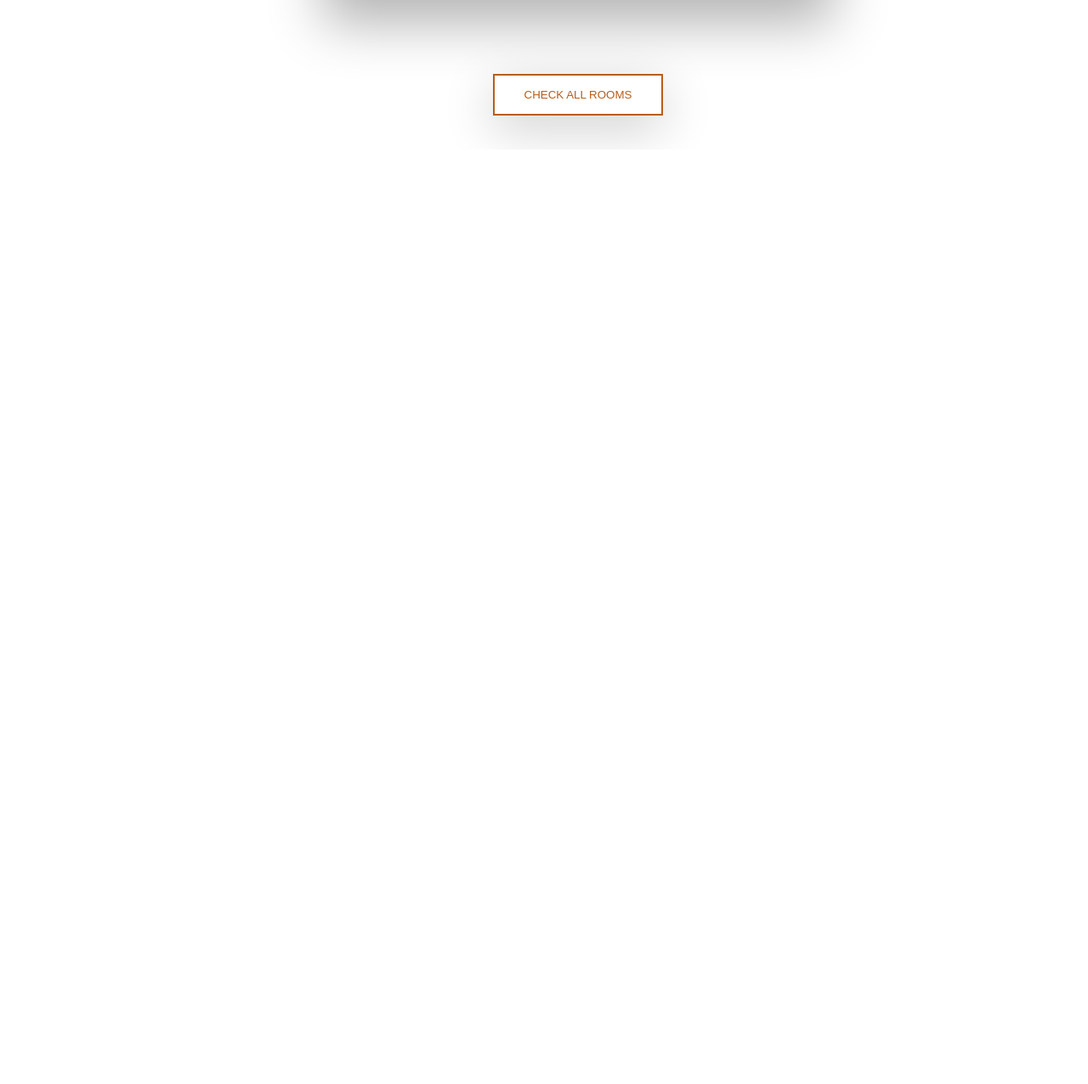
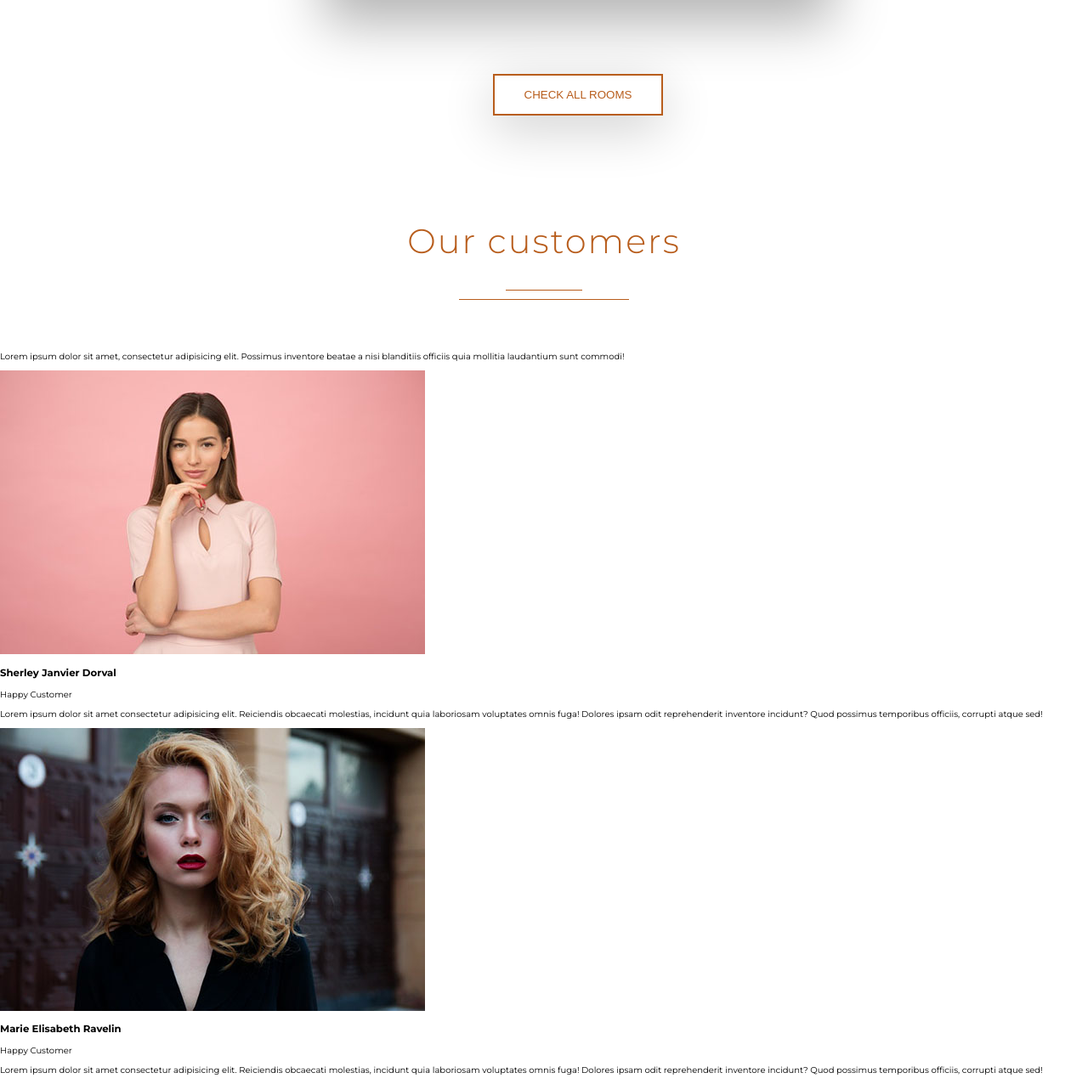
Before and after one commit to rudyNK/grandhotel, a plain HTML site: page index.html in a window 1280 px wide. Shown: the part 4551-5827 px from the top of the page at 85% size. Before the commit the page ends 4727 px from the top, so only its background shows below. Drawn offline with Linux system fonts and the light colour scheme.

Commit message:
Markup for the customers section done

```diff
--- a/index.html
+++ b/index.html
@@ -227,5 +227,51 @@
 
 
 <!-- End of Rooms -->
+
+<!-- customers -->
+<section class="customers">
+    <div class="common-header">
+        <h1 class="common-heading">Our customers</h1>
+          <div class="underline">
+              <div class="small-underline"></div>
+              <div class="big-underline"></div>
+            </div>
+      </div>
+      <p class="customers-paragraph">Lorem ipsum dolor sit amet,
+        consectetur adipisicing elit. Possimus inventore beatae
+         a nisi blanditiis officiis quia mollitia laudantium sunt commodi!</p>
+
+          <div class="customers-card-wrapper">
+            <div class="customer-card">
+              <div class="customer-image-wrapper">
+                <img src="img/customer-1.jpeg" class="customer-image">
+              </div>
+                  <div class="customer-info">
+                    <h3 class="customer-fullname">Sherley Janvier Dorval</h3>
+                    <p class="customer-paragraph-1">Happy Customer</p>
+                    <p class="customer-paragraph-2">Lorem ipsum dolor sit amet consectetur adipisicing elit.
+                      Reiciendis obcaecati molestias, incidunt quia laboriosam voluptates omnis fuga!
+                       Dolores ipsam odit reprehenderit inventore incidunt?
+                        Quod possimus temporibus officiis, corrupti atque sed!</p>
+
+                  </div>
+            </div>
+          </div>
+          <div class="customer-card">
+              <div class="customer-image-wrapper">
+                <img src="img/customer-2.jpeg" class="customer-image">
+              </div>
+                  <div class="customer-info">
+                    <h3 class="customer-fullname">Marie Elisabeth Ravelin</h3>
+                    <p class="customer-paragraph-1">Happy Customer</p>
+                    <p class="customer-paragraph-2">Lorem ipsum dolor sit amet consectetur adipisicing elit.
+                      Reiciendis obcaecati molestias, incidunt quia laboriosam voluptates omnis fuga!
+                       Dolores ipsam odit reprehenderit inventore incidunt?
+                        Quod possimus temporibus officiis, corrupti atque sed!</p>
+
+                  </div>
+            </div>
+</section>
+<!-- end of customers -->
   </body>
 </html>
```
